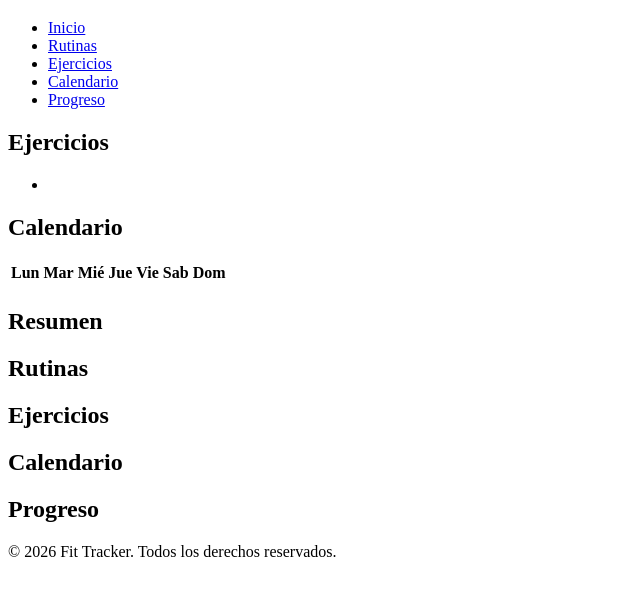
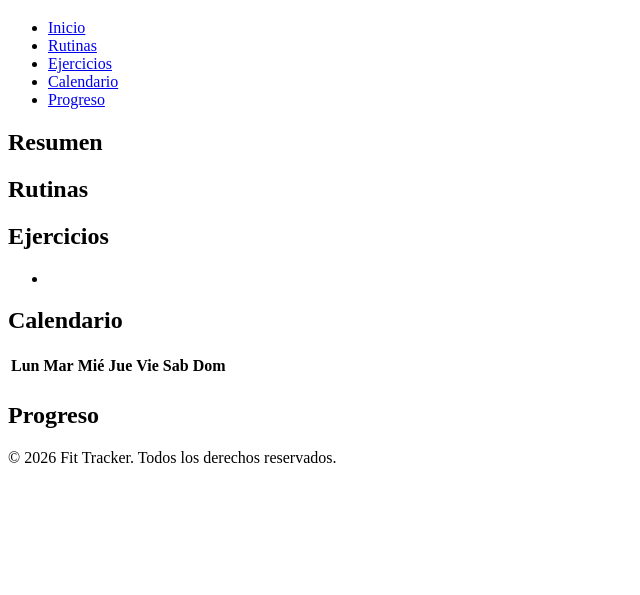
Before and after one commit to facumoran/TP1-C9-TUP-TurnoMa-ana, a plain HTML site: page index.html in a window 1280 px wide. Shown: the part 61-656 px from the top of the page, without its empty margins (0-640 px from the left). Drawn offline with Linux system fonts and the light colour scheme.

```diff
--- a/index.html
+++ b/index.html
@@ -22,7 +22,17 @@
         </nav>
     </header>
 
-    <section id="Ejercicios">
+    <main>
+
+        <section id="resumen">
+            <h2>Resumen</h2>
+        </section>
+
+        <section id="rutinas">
+            <h2>Rutinas</h2>
+        </section>
+
+        <section id="Ejercicios">
         <h2>Ejercicios</h2>
 
         <ul class="Lista-Ejercicios">
@@ -35,7 +45,7 @@
         </ul>
     </section>
 
-    <section id="Calendario">
+        <section id="Calendario">
         <h2>Calendario</h2>
 
         <div class="Controles-Calendario">
@@ -70,24 +80,6 @@
 
     </section>
 
-    <main>
-
-        <section id="resumen">
-            <h2>Resumen</h2>
-        </section>
-
-        <section id="rutinas">
-            <h2>Rutinas</h2>
-        </section>
-
-        <section id="ejercicios">
-            <h2>Ejercicios</h2>
-        </section>
-
-        <section id="calendario">
-            <h2>Calendario</h2>
-        </section>
-
         <section id="progreso">
             <h2>Progreso</h2>
         </section>
```
